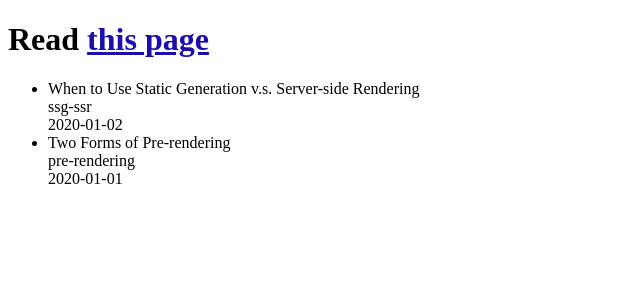
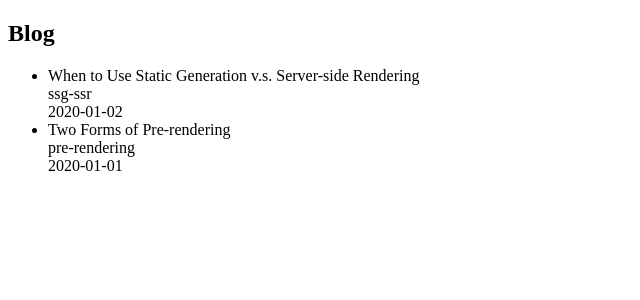
Before and after one commit to Daaiki/react-tutorial, a Next.js app in the folder next-ts/: page / in a window 1280 px wide. Shown: the top 300 px of the page, without its empty margins (0-640 px from the left). Built offline with nearby package versions, Linux system fonts and the light colour scheme.

Commit message:
code refactoring

```diff
--- a/next-ts/src/components/Layout.tsx
+++ b/next-ts/src/components/Layout.tsx
@@ -13,7 +13,9 @@ const Layout: React.FC<Props> = ({ children, title, home }) => {
       <Head>
         <title>{(title ? `${title}` : '')}</title>
       </Head>
-      {children}
+      <div className="container mx-auto">
+        {children}
+      </div>
       {!home && (
         <Link href="/">
           <a>Back to Home</a>
--- a/next-ts/src/pages/index.tsx
+++ b/next-ts/src/pages/index.tsx
@@ -1,7 +1,6 @@
-import Link from 'next/link'
 import Layout from '../components/Layout'
 import { getSortedPostsData } from '../lib/posts'
-import { Posts } from '../types/types'
+import { AllPostsData } from '../types/types'
 
 export const getStaticProps = async () => {
   const allPostsData = getSortedPostsData()
@@ -12,12 +11,11 @@ export const getStaticProps = async () => {
   }
 }
 
-const IndexPage = ({ allPostsData }: Posts) => {
+const IndexPage = ({ allPostsData }: AllPostsData) => {
   return (
     <Layout title="Create React App" home>
-      <h1 className="text-4xl">
-        Read <Link href="/posts/first-post"><a>this page</a></Link>
-      </h1>
+      <section>
+        <h1 className="text-4xl mb-5">Blog</h1>
         <ul>
           {allPostsData.map(({ id, date, title }) => (
             <li key={id}>
@@ -29,6 +27,7 @@ const IndexPage = ({ allPostsData }: Posts) => {
             </li>
           ))}
         </ul>
+      </section>
     </Layout>
   )
 }
--- a/next-ts/src/types/types.ts
+++ b/next-ts/src/types/types.ts
@@ -3,12 +3,12 @@ export type MatterData = {
   date: string
 }
 
-export type Post = {
+export type PostData = {
   id: string
   title: string
   date: string
 }
 
-export type Posts = {
-  allPostsData: Post[]
+export type AllPostsData = {
+  allPostsData: PostData[]
 }
```
Lines whose indentation alone changed are shown as unchanged.
